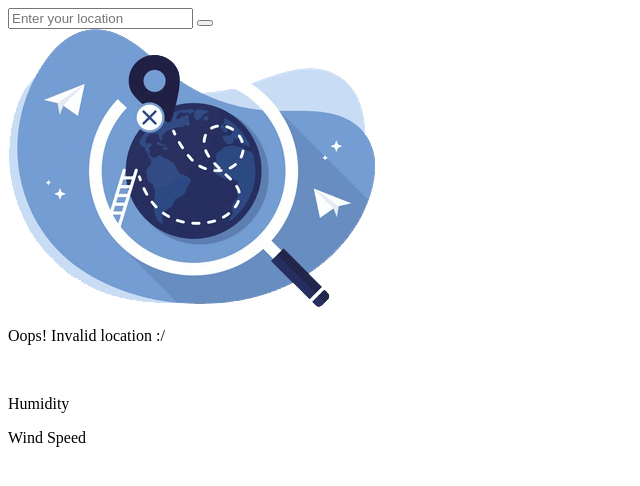
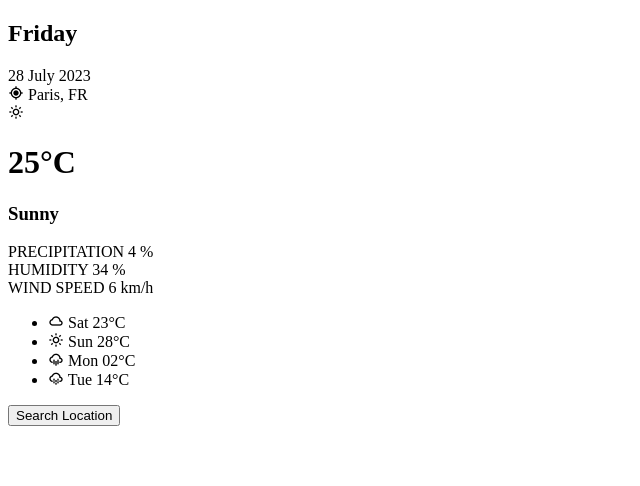
Before and after one commit to SAJID-AFNAN/Weather-Update, a plain HTML site: page index.html in a window 1280 px wide. Shown: the whole page, without its empty margins (0-640 px from the left). Drawn offline with nearby package versions, Linux system fonts and the light colour scheme.

Commit message:
rearranged html

```diff
--- a/index.html
+++ b/index.html
@@ -5,9 +5,7 @@
     <meta charset="UTF-8">
     <meta http-equiv="X-UA-Compatible" content="IE=edge">
     <meta name="viewport" content="width=device-width, initial-scale=1.0">
-    <link
-        href="https://fonts.googleapis.com/css2?family=Poppins:wght@300;400;500;600;700;800;900&family=Roboto:wght@300;400;500;700;900&display=swap"
-        rel="stylesheet">
+    <link href='https://unpkg.com/boxicons@2.1.4/css/boxicons.min.css' rel='stylesheet'>
     <link rel="stylesheet" href="style.css">
     <title>WeatherCast</title>
 </head>
@@ -15,40 +13,69 @@
 <body>
 
     <div class="container">
-        <div class="search-box">
-            <i class="fa-solid fa-location-dot"></i>
-            <input type="text" placeholder="Enter your location">
-            <button class="fa-solid fa-magnifying-glass"></button>
-        </div>
-
-        <div class="not-found">
-            <img src="images/404.png">
-            <p>Oops! Invalid location :/</p>
-        </div>
-
-        <div class="weather-box">
-            <img src="">
-            <p class="temperature"></p>
-            <p class="description"></p>
-        </div>
-
-        <div class="weather-details">
-            <div class="humidity">
-                <i class="fa-solid fa-water"></i>
-                <div class="text">
-                    <span></span>
-                    <p>Humidity</p>
+        <div class="left-info">
+            <div class="pic-gradient"></div>
+            <div class="today-info">
+                <h2>Friday</h2>
+                <span>28 July 2023</span>
+                <div>
+                    <i class='bx bx-current-location'></i>
+                    <span>Paris, FR</span>
                 </div>
             </div>
-            <div class="wind">
-                <i class="fa-solid fa-wind"></i>
-                <div class="text">
-                    <span></span>
-                    <p>Wind Speed</p>
-                </div>
+            <div class="today-weather">
+                <i class='bx bx-sun'></i>
+                <h1 class="weather-temp">
+                    25°C
+                </h1>
+                <h3>Sunny</h3>
             </div>
         </div>
 
+        <div class="right-info">
+            <div class="day-info">
+                <div>
+                    <span class="title">PRECIPITATION</span>
+                    <span class="value">4 %</span>
+                </div>
+                <div>
+                    <span class="title">HUMIDITY</span>
+                    <span class="value">34 %</span>
+                </div>
+                <div>
+                    <span class="title">WIND SPEED</span>
+                    <span class="value">6 km/h</span>
+                </div>
+            </div>
+
+            <ul class="days-list">
+                <li>
+                    <i class='bx bx-cloud'></i>
+                    <span>Sat</span>
+                    <span class="day-temp">23°C</span>
+                </li>
+                <li>
+                    <i class='bx bx-sun'></i>
+                    <span>Sun</span>
+                    <span class="day-temp">28°C</span>
+                </li>
+                <li>
+                    <i class='bx bx-cloud-rain'></i>
+                    <span>Mon</span>
+                    <span class="day-temp">02°C</span>
+                </li>
+                <li>
+                    <i class='bx bx-cloud-drizzle'></i>
+                    <span>Tue</span>
+                    <span class="day-temp">14°C</span>
+                </li>
+            </ul>
+
+            <div class="btn-container">
+                <button class="loc-button">Search Location</button>
+            </div>
+
+        </div>
     </div>
 
     <script src="index.js"></script>
```
Also changed, not shown: images/404.png (deleted), images/clear.png (deleted), images/cloud.png (deleted), images/mist.png (deleted), images/rain.png (deleted), images/snow.png (deleted), 2 other files.
